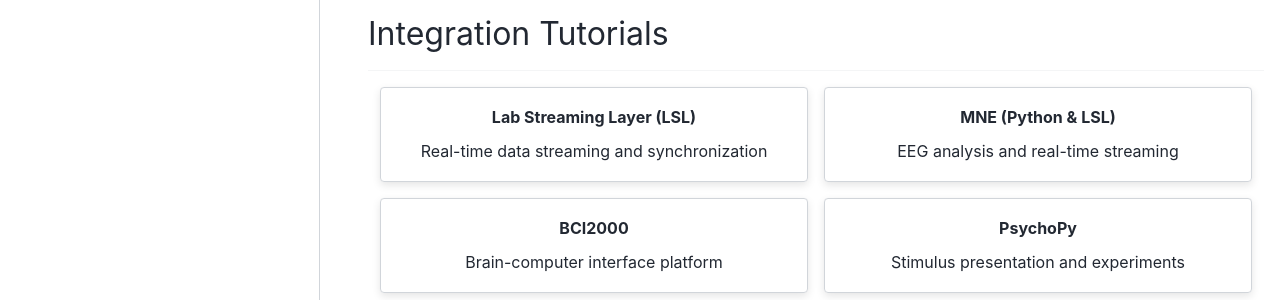
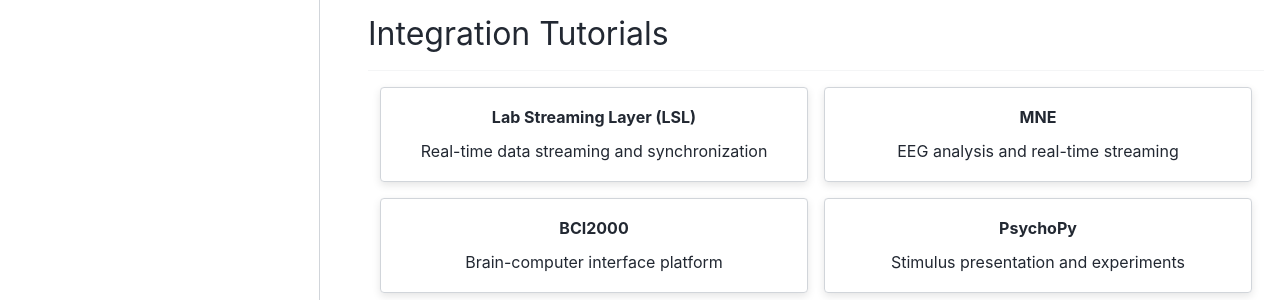
Before and after one commit to WearableSensing/wiki, a Sphinx documentation site: the page built from docs/examples/index.md, in a window 1280 px wide and 1200 px high. Shown: the part 443-743 px from the top of the window. Built offline with Sphinx 7.4.7 and the PyData theme 0.15.4, drawn with Linux system fonts in a browser that asks for light colours.

Commit message:
landing page small change

````diff
--- a/docs/examples/index.md
+++ b/docs/examples/index.md
@@ -22,7 +22,7 @@
 Real-time data streaming and synchronization
 ```
 
-```{grid-item-card} MNE (Python & LSL)
+```{grid-item-card} MNE
 :link: mne/index
 :link-type: doc
 :text-align: center
````
